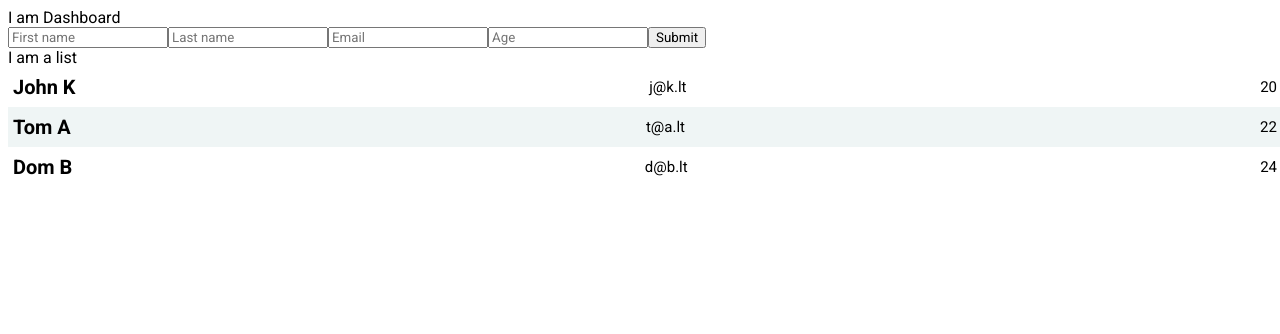
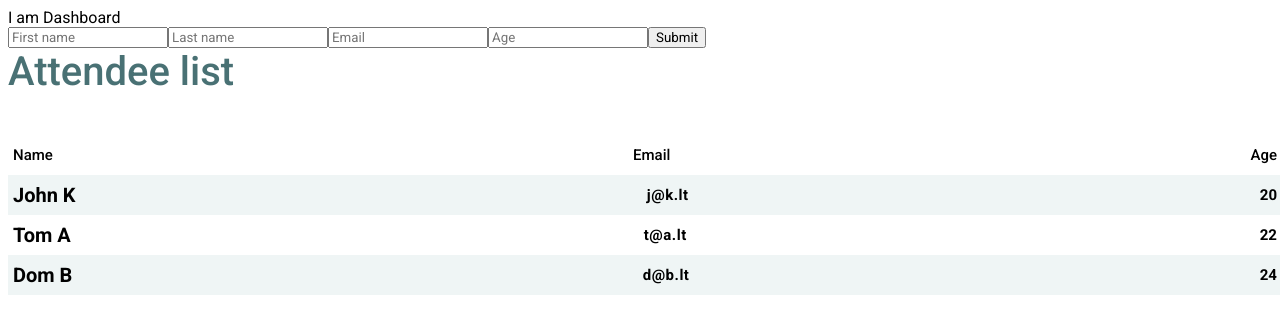
Before and after one commit to JonasKaruzas/event-management-system, a React (Create React App) app: page / in a window 1280 px wide. Shown: the top 334 px of the page. Built offline with nearby package versions, Linux system fonts and the light colour scheme.

Commit message:
style: :lipstick: AttendeeList styling

```diff
--- a/src/Components/AttendeeList.jsx
+++ b/src/Components/AttendeeList.jsx
@@ -1,8 +1,36 @@
+import styled from "styled-components"
+
+const Card = styled.div`
+  width: 100%;
+  display: flex;
+  justify-content: space-between;
+  align-items: center;
+  height: 30px;
+  padding: 5px;
+`
+
+const Title = styled.div`
+  font-size: 40px;
+  font-weight: 500;
+  padding-bottom: 40px;
+  color: #497174;
+`
+
+const ListHeader = styled.div`
+  font-weight: 500;
+  font-size: 15px;
+`
+
 export function AttendeeList({children}) {
   return (
     <>
-    <div>I am a list</div>
-    {children}
+      <Title>Attendee list</Title>
+      <Card>
+        <ListHeader>Name</ListHeader>
+        <ListHeader>Email</ListHeader>
+        <ListHeader>Age</ListHeader>
+      </Card>
+        {children}
     </>
   )
 }
--- a/src/Components/AttendeeListItem.jsx
+++ b/src/Components/AttendeeListItem.jsx
@@ -23,12 +23,13 @@ const Name = styled.div`
 `
 
 const Email = styled.div`
-  font-weight: 400;
+  font-weight: 600;
+  letter-spacing: 0.5px;
   font-size: 15px;
 `
 
 const Age = styled.div`
-  font-weight: 400;
+  font-weight: 600;
   font-size: 15px;
 `
 
```
